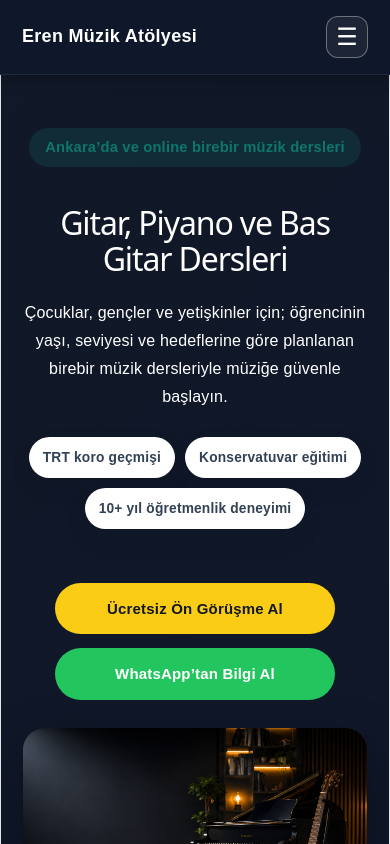
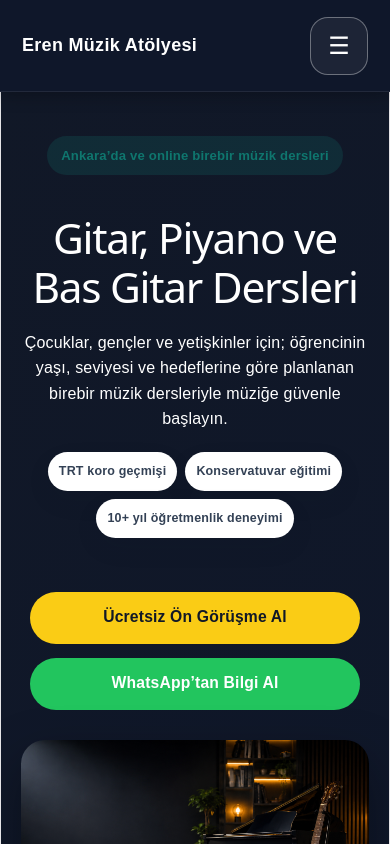
Before and after one commit to ErenOzusen/eren-muzik-atolyesi, a React (Vite) app: page / in a window 390 px wide. Shown: the top 844 px of the page. Built offline with nearby package versions, Linux system fonts and the light colour scheme.

Commit message:
Mobil premium gorunum iyilestirmeleri yapildi

```diff
--- a/src/App.css
+++ b/src/App.css
@@ -3169,3 +3169,445 @@ margin-top: 10px;
     max-width: 100%;
   }
 }
+
+/* Mobil premium görünüm iyileştirmeleri */
+@media (max-width: 768px) {
+  html {
+    scroll-padding-top: 110px;
+  }
+
+  body {
+    overflow-x: hidden;
+  }
+
+  section {
+    scroll-margin-top: 110px;
+  }
+
+  .navbar {
+    min-height: 92px;
+    padding: 22px 24px;
+  }
+
+  .logo,
+  .navbar-logo {
+    font-size: 1.45rem;
+    line-height: 1.2;
+  }
+
+  .hamburger,
+  .menu-toggle {
+    width: 58px;
+    height: 58px;
+    border-radius: 18px;
+  }
+
+  .hero {
+    padding: 72px 24px 64px;
+    gap: 34px;
+  }
+
+  .hero-content {
+    text-align: center;
+  }
+
+  .hero-badge {
+    margin-left: auto;
+    margin-right: auto;
+    font-size: 0.82rem;
+    padding: 8px 14px;
+  }
+
+  .hero-content h1 {
+    font-size: clamp(2.35rem, 10vw, 3.2rem);
+    line-height: 1.12;
+    letter-spacing: -0.03em;
+    margin-bottom: 18px;
+  }
+
+  .hero-content p {
+    font-size: 1rem;
+    line-height: 1.65;
+    margin-bottom: 22px;
+  }
+
+  .hero-highlights {
+    justify-content: center;
+    gap: 9px;
+    margin: 22px 0 28px;
+  }
+
+  .hero-highlights span {
+    font-size: 0.82rem;
+    padding: 8px 12px;
+  }
+
+  .hero-buttons {
+    width: 100%;
+    gap: 14px;
+  }
+
+  .hero-button,
+  .whatsapp-button,
+  .lesson-button {
+    width: 100%;
+    max-width: 340px;
+    min-height: 54px;
+    font-size: 1rem;
+    padding: 14px 20px;
+    margin-left: auto;
+    margin-right: auto;
+  }
+
+  .hero-image img {
+    width: 100%;
+    max-width: 100%;
+    border-radius: 24px;
+  }
+
+  .about,
+  .lessons,
+  .packages,
+  .process-section,
+  .testimonials,
+  .faq,
+  .contact {
+    padding: 64px 24px;
+  }
+
+  .about h2,
+  .lessons h2,
+  .packages h2,
+  .process-section h2,
+  .testimonials h2,
+  .faq h2,
+  .contact h2 {
+    font-size: clamp(2rem, 8vw, 2.65rem);
+    line-height: 1.15;
+    letter-spacing: -0.025em;
+    margin-bottom: 22px;
+  }
+
+  .section-description,
+  .about p,
+  .lesson-card p,
+  .package-card p,
+  .process-card p,
+  .testimonial-card p,
+  .faq-item p,
+  .contact p {
+    font-size: 1rem;
+    line-height: 1.65;
+  }
+
+  .about p {
+    margin-bottom: 18px;
+  }
+
+  .lesson-list,
+  .package-list,
+  .process-grid,
+  .testimonial-list,
+  .faq-list {
+    gap: 22px;
+  }
+
+  .lesson-card,
+  .package-card,
+  .process-card,
+  .testimonial-card,
+  .faq-item {
+    width: 100%;
+    padding: 32px 24px;
+    border-radius: 26px;
+  }
+
+  .lesson-card h3,
+  .package-card h3,
+  .process-card h3,
+  .faq-item h3 {
+    font-size: 1.55rem;
+    line-height: 1.25;
+    margin-bottom: 16px;
+  }
+
+  .package-badge {
+    font-size: 0.95rem;
+    line-height: 1.3;
+    padding: 10px 16px;
+    margin: 12px auto 22px;
+  }
+
+  .faq-item {
+    text-align: left;
+  }
+
+  .faq-item h3 {
+    padding-right: 42px;
+  }
+
+  .faq-item p {
+    text-align: left;
+  }
+
+  .faq-cta {
+    padding: 28px 20px;
+  }
+
+  .faq-cta p {
+    font-size: 1.15rem;
+    line-height: 1.45;
+    margin-bottom: 18px;
+  }
+
+  .contact {
+    padding-bottom: 72px;
+  }
+
+  .contact-form input,
+  .contact-form select,
+  .contact-form textarea {
+    font-size: 1rem;
+    min-height: 58px;
+    border-radius: 18px;
+  }
+
+  .contact-form textarea {
+    min-height: 150px;
+  }
+
+  .back-to-top,
+  .scroll-top {
+    width: 48px;
+    height: 48px;
+    bottom: 24px;
+    right: 18px;
+    opacity: 0.9;
+  }
+
+  footer {
+    padding: 36px 24px;
+    text-align: center;
+  }
+}
+
+/* MOBIL FINAL OVERRIDE - premium görünüm */
+@media (max-width: 768px) {
+  html {
+    scroll-padding-top: 120px !important;
+  }
+
+  body {
+    overflow-x: hidden !important;
+  }
+
+  section {
+    scroll-margin-top: 120px !important;
+  }
+
+  .hero,
+  .about,
+  .lessons,
+  .packages,
+  .process-section,
+  .testimonials,
+  .faq,
+  .contact {
+    padding-left: 20px !important;
+    padding-right: 20px !important;
+  }
+
+  .hero {
+    padding-top: 64px !important;
+    padding-bottom: 56px !important;
+    gap: 30px !important;
+  }
+
+  .hero-content {
+    text-align: center !important;
+  }
+
+  .hero-content h1 {
+    font-size: 2.65rem !important;
+    line-height: 1.12 !important;
+    letter-spacing: -0.03em !important;
+    margin-bottom: 18px !important;
+  }
+
+  .hero-content p {
+    font-size: 1rem !important;
+    line-height: 1.6 !important;
+    margin-bottom: 20px !important;
+  }
+
+  .hero-highlights {
+    justify-content: center !important;
+    gap: 8px !important;
+    margin: 20px 0 26px !important;
+  }
+
+  .hero-highlights span {
+    font-size: 0.78rem !important;
+    padding: 8px 11px !important;
+  }
+
+  .hero-button,
+  .whatsapp-button,
+  .lesson-button {
+    width: 100% !important;
+    max-width: 330px !important;
+    min-height: 52px !important;
+    font-size: 0.98rem !important;
+    padding: 13px 18px !important;
+    border-radius: 999px !important;
+  }
+
+  .hero-image img {
+    width: 100% !important;
+    max-width: 100% !important;
+    border-radius: 24px !important;
+  }
+
+  .about,
+  .lessons,
+  .packages,
+  .process-section,
+  .testimonials,
+  .faq,
+  .contact {
+    padding-top: 58px !important;
+    padding-bottom: 58px !important;
+  }
+
+  .about h2,
+  .lessons h2,
+  .packages h2,
+  .process-section h2,
+  .testimonials h2,
+  .faq h2,
+  .contact h2 {
+    font-size: 2.25rem !important;
+    line-height: 1.14 !important;
+    letter-spacing: -0.025em !important;
+    margin-bottom: 18px !important;
+  }
+
+  .section-description {
+    font-size: 1rem !important;
+    line-height: 1.58 !important;
+    margin-bottom: 34px !important;
+  }
+
+  .about p,
+  .lesson-card p,
+  .package-card p,
+  .process-card p,
+  .testimonial-card p,
+  .faq-item p,
+  .contact p {
+    font-size: 0.98rem !important;
+    line-height: 1.58 !important;
+  }
+
+  .about p {
+    margin-bottom: 16px !important;
+  }
+
+  .lesson-list,
+  .package-list,
+  .process-grid,
+  .testimonial-list,
+  .faq-list {
+    gap: 20px !important;
+  }
+
+  .lesson-card,
+  .package-card,
+  .process-card,
+  .testimonial-card,
+  .faq-item {
+    width: 100% !important;
+    padding: 28px 22px !important;
+    border-radius: 24px !important;
+  }
+
+  .lesson-card h3,
+  .package-card h3,
+  .process-card h3,
+  .faq-item h3 {
+    font-size: 1.45rem !important;
+    line-height: 1.22 !important;
+    margin-bottom: 14px !important;
+  }
+
+  .package-icon,
+  .lesson-icon {
+    margin-bottom: 12px !important;
+  }
+
+  .package-badge {
+    font-size: 0.9rem !important;
+    padding: 10px 15px !important;
+    margin: 10px auto 20px !important;
+  }
+
+  .faq-item {
+    text-align: left !important;
+  }
+
+  .faq-item h3,
+  .faq-item p {
+    text-align: left !important;
+  }
+
+  .faq-item h3 {
+    padding-right: 38px !important;
+  }
+
+  .faq-cta {
+    padding: 26px 18px !important;
+  }
+
+  .faq-cta p {
+    font-size: 1.05rem !important;
+    line-height: 1.45 !important;
+    margin-bottom: 16px !important;
+  }
+
+  .contact-form input,
+  .contact-form select,
+  .contact-form textarea {
+    min-height: 56px !important;
+    font-size: 1rem !important;
+    border-radius: 18px !important;
+  }
+
+  .contact-form textarea {
+    min-height: 140px !important;
+  }
+
+  .back-to-top,
+  .scroll-top {
+    display: none !important;
+  }
+}
+
+@media (max-width: 768px) {
+  .hero-content h1 {
+    line-height: 1.16 !important;
+  }
+
+  .hero-highlights {
+    margin-bottom: 22px !important;
+  }
+
+  .section-description {
+    max-width: 92% !important;
+  }
+
+  .lesson-card,
+  .package-card,
+  .faq-item {
+    box-shadow: 0 16px 36px rgba(15, 23, 42, 0.08) !important;
+  }
+}
```
